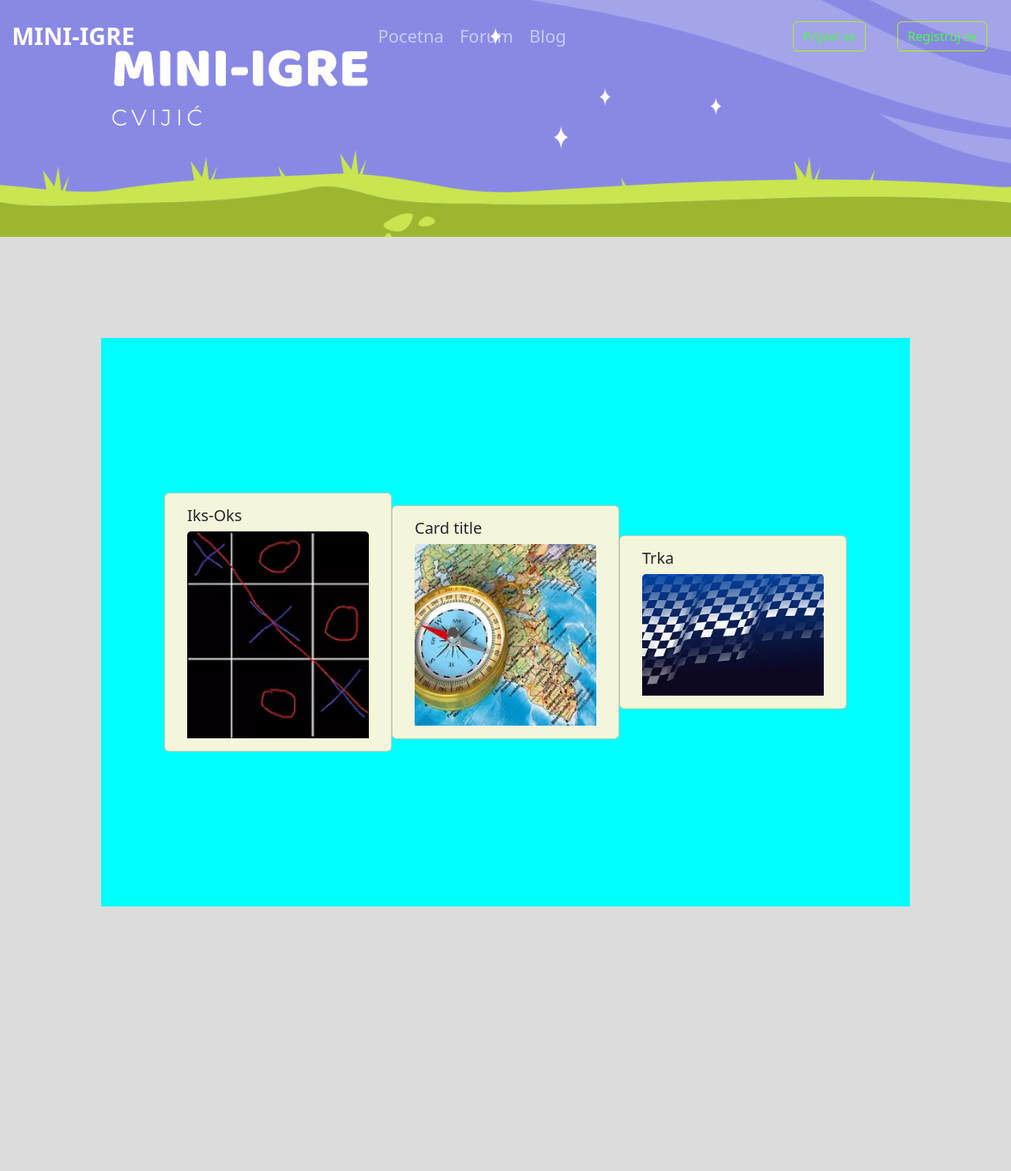
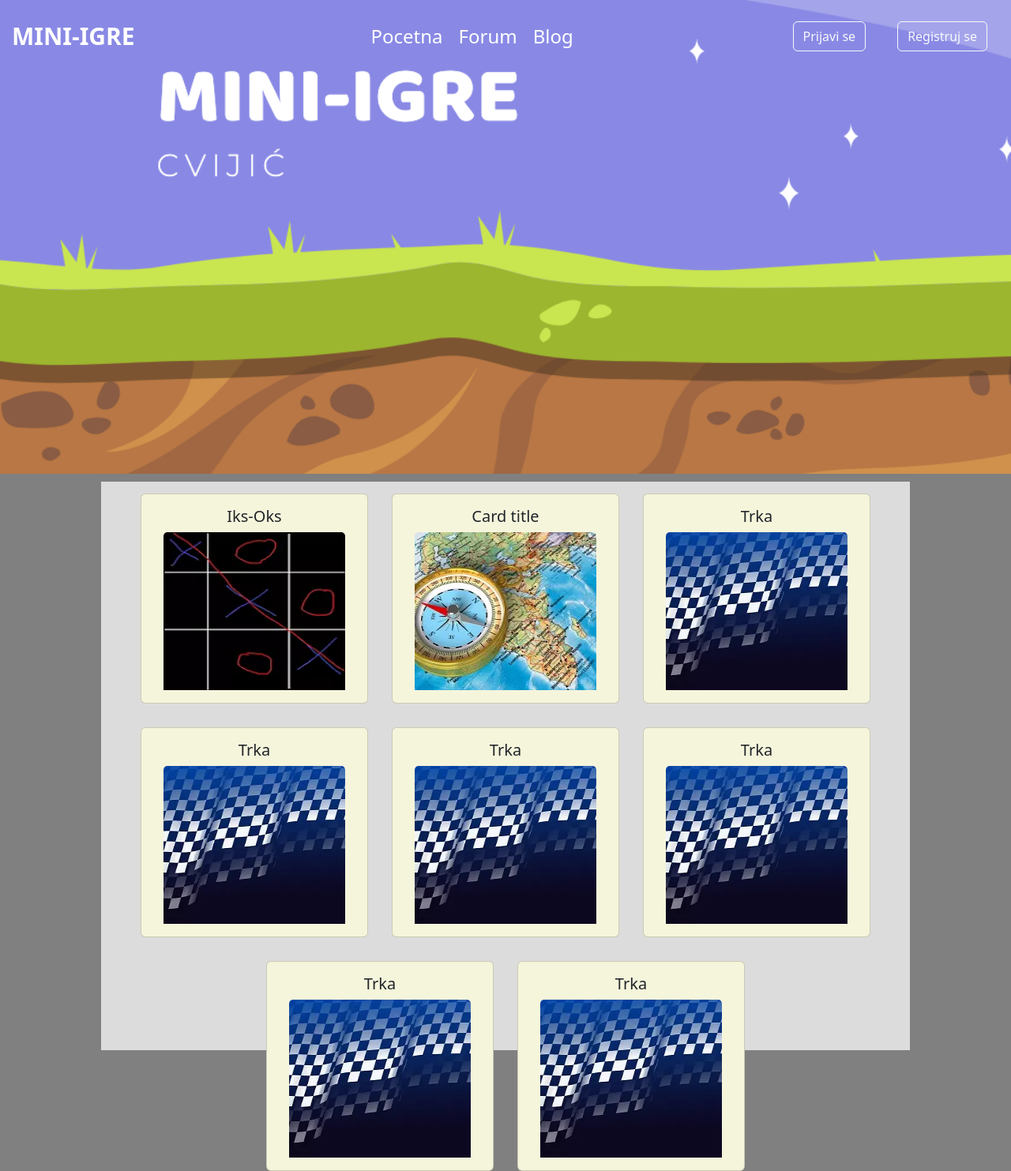
Before and after one commit to CvijicZ/mini-igre, a PHP site: page / in a window 1280 px wide. Shown: the whole page at 79% size. Before the commit the page ends 1148 px from the top, so only its background shows below. Run offline with PHP 8.4, Linux system fonts and the light colour scheme.

Commit message:
More design and register & login page

```diff
--- a/index.html
+++ b/index.html
@@ -1,6 +1,5 @@
 <!DOCTYPE html>
 <html lang="en">
-
 <head>
     <meta charset="UTF-8">
     <meta http-equiv="X-UA-Compatible" content="IE=edge">
@@ -10,11 +9,8 @@
     <link rel="stylesheet" href="style/style.css">
     <title>Document</title>
 </head>
-
 <body>
-    <header>
-
-    </header>
+    <header></header>
     <nav class="navbar fixed-top bg-transparent navbar-expand-lg navbar-dark bg-dark p-md3">
         <a class="navbar-brand" href="#">MINI-IGRE</a>
         <button class="navbar-toggler" type="button" data-toggle="collapse" data-target="#navbarSupportedContent"
@@ -24,8 +20,8 @@
 
         <div class="collapse navbar-collapse" id="navbarSupportedContent">
             <ul class="navbar-nav ms-auto ">
-                <li class="nav-item active">
-                    <a class="nav-link" href="#">Pocetna</a>
+                <li class="nav-item">
+                    <a class="nav-link" href="index.html">Pocetna</a>
                 </li>
                 <li class="nav-item">
                     <a class="nav-link" href="register.html">Forum</a>
@@ -36,46 +32,76 @@
             </ul>
             <ul class="navbar-nav ms-auto ">
                 <li class="nav-but">
-                    <a class="btn btn-outline-light" href="#">Prijavi se</a>
+                    <a class="btn btn-outline-light" href="prijava.html">Prijavi se</a>
                 </li>
                 <li class="nav-but">
-                    <a class="btn btn-outline-light">Registruj se</a>
+                    <a class="btn btn-outline-light" href="register.html">Registruj se</a>
                 </li>
             </ul>
         </div>
     </nav>
-    <div class="row">
+    <div class="row igre">
         <div class="card" style="width: 18rem;">
             <div class="card-body">
                 <h5 class="card-title">Iks-Oks</h5>
-                <a href="#"><img class="card-img-top" src="img/iks-oks.webp" alt="Iks-Oks igra"></a>
+                <a href="#"><img class="card-img-top" src="img/iks-oks.webp" alt="Iks-Oks igra" width="200px"
+                        height="200px"></a>
             </div>
 
         </div>
         <div class="card " style="width: 18rem;">
             <div class="card-body">
                 <h5 class="card-title">Card title</h5>
-            <img class="card-img-top" src="img/kviz.webp" alt="Card image cap">
+                <a href="#"><img class="card-img-top" src="img/kviz.webp" alt="Card image cap" width="200px"
+                        height="200px"></a>
             </div>
         </div>
         <div class="card " style="width: 18rem;">
-
-
-        <div class="card-body">
-            <h5 class="card-title">Trka</h5>
-            <img class="card-img-top" src="img/racegame.webp" alt="Card image cap">
+            <div class="card-body">
+                <h5 class="card-title">Trka</h5>
+                <a href="#"><img class="card-img-top" src="img/racegame.webp" alt="Card image cap" width="200px"
+                        height="200px"></a>
+            </div>
+        </div>
+        <div class="card " style="width: 18rem;">
+            <div class="card-body">
+                <h5 class="card-title">Trka</h5>
+                <a href="#"><img class="card-img-top" src="img/racegame.webp" alt="Card image cap" width="200px"
+                        height="200px"></a>
+            </div>
+        </div>
+        <div class="card " style="width: 18rem;">
+            <div class="card-body">
+                <h5 class="card-title">Trka</h5>
+                <a href="#"><img class="card-img-top" src="img/racegame.webp" alt="Card image cap" width="200px"
+                        height="200px"></a>
+            </div>
+        </div>
+        <div class="card" style="width: 18rem;">
+            <div class="card-body">
+                <h5 class="card-title">Trka</h5>
+                <a href="#"><img class="card-img-top" src="img/racegame.webp" alt="Card image cap" width="200px"
+                        height="200px"></a>
+            </div>
+        </div>
+        <div class="card " style="width: 18rem;">
+            <div class="card-body">
+                <h5 class="card-title">Trka</h5>
+                <a href="#"><img class="card-img-top" src="img/racegame.webp" alt="Card image cap" width="200px"
+                        height="200px"></a>
+            </div>
+        </div>
+        <div class="card " style="width: 18rem;">
+            <div class="card-body">
+                <h5 class="card-title">Trka</h5>
+                <a href="#"><img class="card-img-top" src="img/racegame.webp" alt="Card image cap" width="200px"
+                        height="200px"></a>
+            </div>
         </div>
     </div>
-    </div>
-
-
-
-
-
 
     <script src="https://cdn.jsdelivr.net/npm/bootstrap@5.3.0-alpha1/dist/js/bootstrap.bundle.min.js"
         integrity="sha384-w76AqPfDkMBDXo30jS1Sgez6pr3x5MlQ1ZAGC+nuZB+EYdgRZgiwxhTBTkF7CXvN"
         crossorigin="anonymous"></script>
 </body>
-
 </html>
--- a/style/style.css
+++ b/style/style.css
@@ -1,19 +1,28 @@
 body{
-    background-color: gainsboro;
+    background-color: grey;
 }
-.row{
+.igre {
     justify-content: center;
     align-items: center;
-    margin: 10vw auto;
-    background-color: aqua;
+    margin: 10px auto;
+    background-color:gainsboro;
     width: 80%;
     height: 90vh;
 }
+.igre .card{
+    margin: 15px;
+    text-align: center;
+}
 .navbar{
-    font-size: 22px;
+    font-size: 24px;
 }
-.row .card{
+.igre .card {
 background-color: beige;
+}
+.igre .card:hover{
+    scale: 1.1;
+    opacity: 0.6;
+    transition: 500ms;
 }
 .navbar .navbar-nav .nav-item a{
     padding: 10px;
@@ -27,14 +36,43 @@ background-color: beige;
     padding: 10px;
     padding-right: 30px;
 }
-.navbar .navbar-nav .nav-but .btn{
-    border-color: rgb(181, 243, 12);
-    color: rgb(79, 247, 79);
-
+#navbarSupportedContent .navbar-nav .nav-item .nav-link{
+    color: white;
+}
+#navbarSupportedContent .navbar-nav .nav-item .nav-link:hover{
+    scale: 1.2;
+    transition: 500ms;
+}
+.pravilaK{
+    color: red;
 }
 header{
-    min-height: 300px;
+    min-height: 600px;
     background-size: cover;
     background-image: url(../img/hero.png);
 
 }
+
+
+
+
+.gradient-custom-3 {
+    /* fallback for old browsers */
+    background: #84fab0;
+
+    /* Chrome 10-25, Safari 5.1-6 */
+    background: -webkit-linear-gradient(to right, rgba(132, 250, 176, 0.5), rgba(143, 211, 244, 0.5));
+
+    /* W3C, IE 10+/ Edge, Firefox 16+, Chrome 26+, Opera 12+, Safari 7+ */
+    background: linear-gradient(to right, rgba(132, 250, 176, 0.5), rgba(143, 211, 244, 0.5))
+    }
+    .gradient-custom-4 {
+    /* fallback for old browsers */
+    background: #84fab0;
+
+    /* Chrome 10-25, Safari 5.1-6 */
+    background: -webkit-linear-gradient(to right, rgba(132, 250, 176, 1), rgba(143, 211, 244, 1));
+
+    /* W3C, IE 10+/ Edge, Firefox 16+, Chrome 26+, Opera 12+, Safari 7+ */
+    background: linear-gradient(to right, rgba(132, 250, 176, 1), rgba(143, 211, 244, 1))
+    }
```
Also changed, not shown: classes/register.php (added, +115 -0 lines), prijava.html (added, +96 -0 lines), register.html (+80 -21 lines), classes/provera.php (added).
